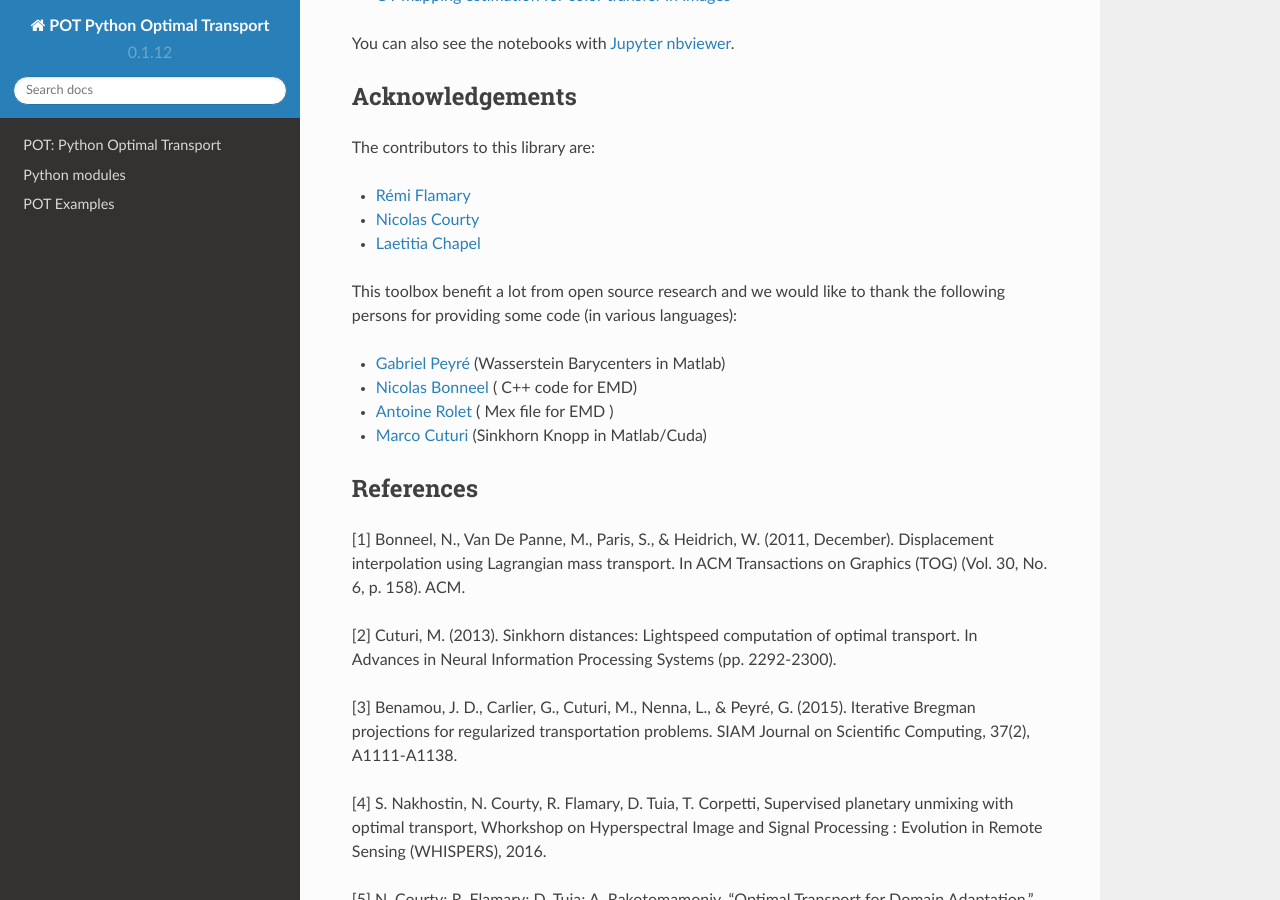
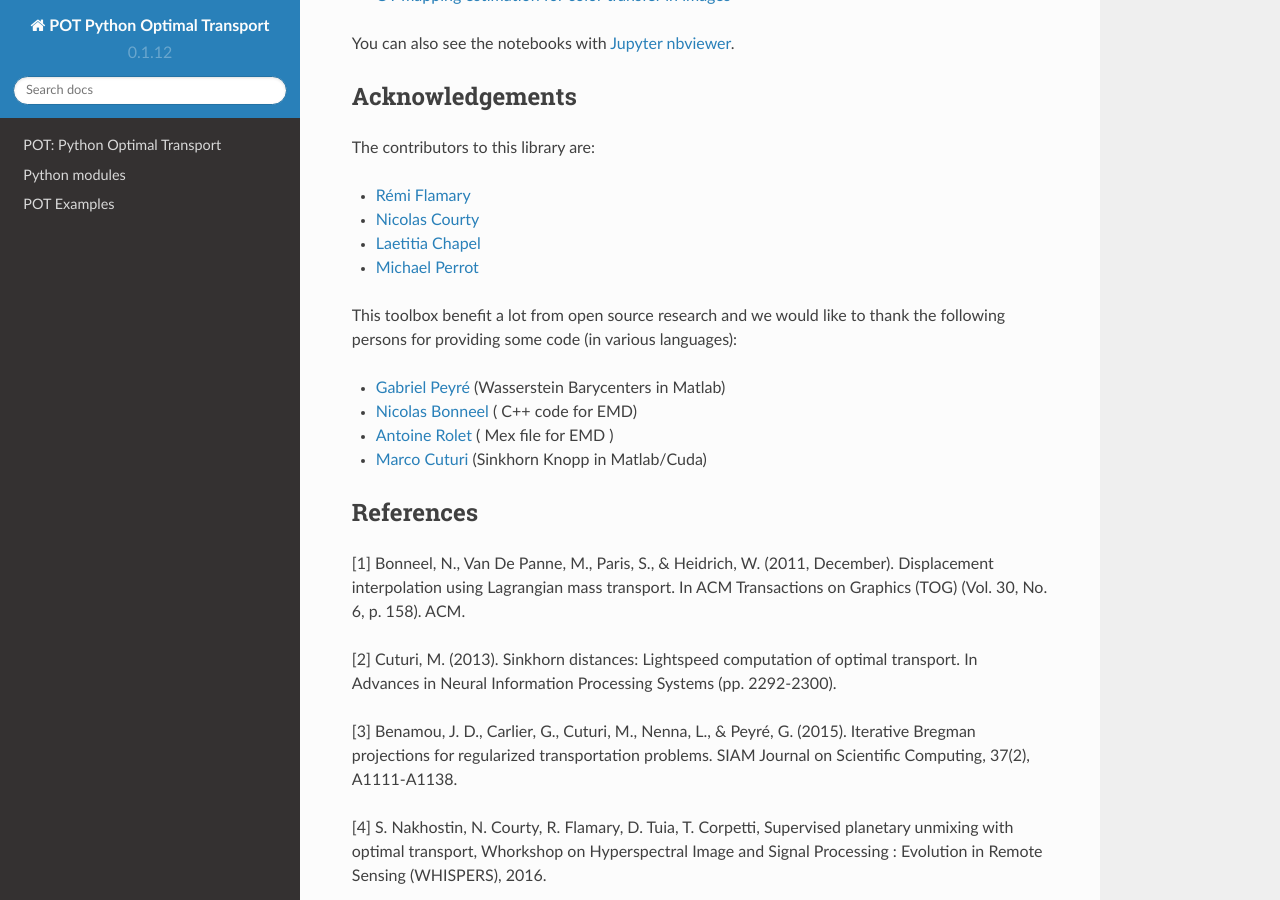
Before and after one commit to PythonOT/POT, a Sphinx documentation site: the page built from docs/source/readme.rst, in a window 1280 px wide and 900 px high, scrolled down 1707 px. Built offline with Sphinx 7.4.7 and the Read the Docs theme 2.0.0, drawn with Linux system fonts in a browser that asks for light colours.

Commit message:
update doc

```diff
--- a/docs/source/readme.rst
+++ b/docs/source/readme.rst
@@ -100,6 +100,7 @@ The contributors to this library are:
 -  `Rémi Flamary <http://remi.flamary.com/>`__
 -  `Nicolas Courty <http://people.irisa.fr/Nicolas.Courty/>`__
 -  `Laetitia Chapel <http://people.irisa.fr/Laetitia.Chapel/>`__
+-  `Michael Perrot <http://perso.univ-st-etienne.fr/pem82055/>`__
 
 This toolbox benefit a lot from open source research and we would like
 to thank the following persons for providing some code (in various
```
